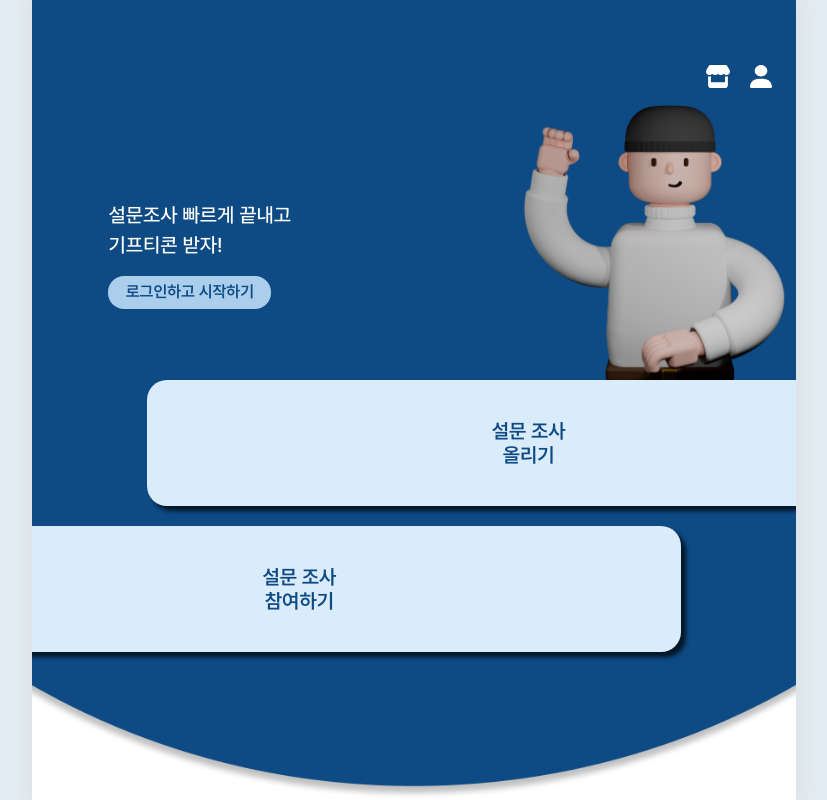
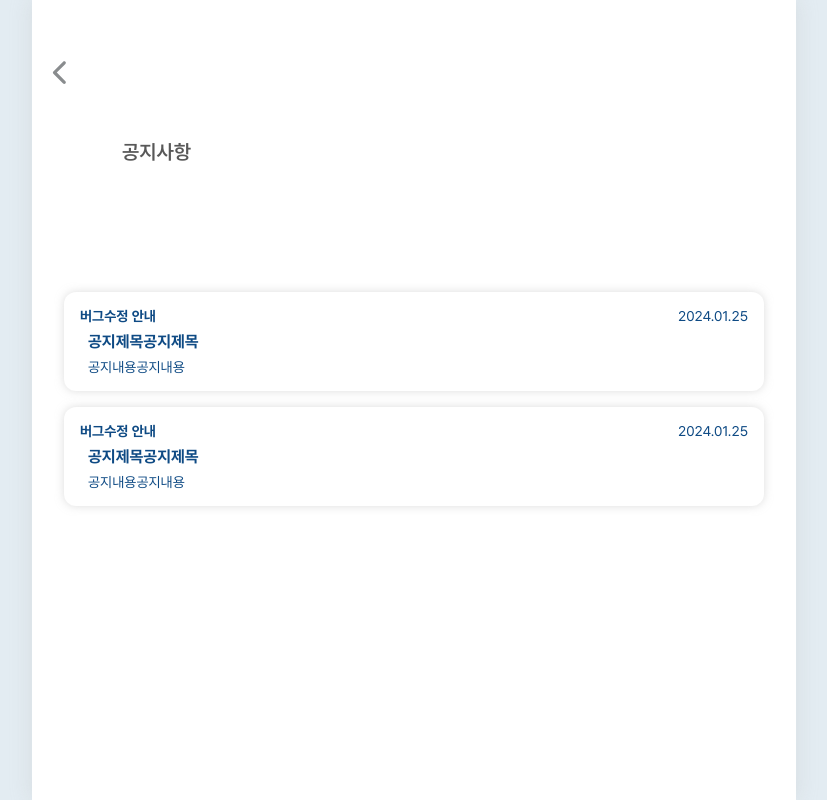
Before and after one commit to mingki831/Hannyang, a React (Create React App) app: page /noticePage in a window 1280 px wide. Shown: the whole page, without its empty margins (226-1053 px from the left). Built offline with nearby package versions, Linux system fonts and the light colour scheme.

Commit message:
feat/NoticePage CSS 완료

```diff
--- a/src/pages/mypage/Mypage.jsx
+++ b/src/pages/mypage/Mypage.jsx
@@ -54,7 +54,7 @@ export default function Mypage() {
             <MypageST.HelpBtn onClick={()=>navigate('/inquiryPage')}>
               궁금해요 <SVG name='Goto' size='10' color='var(--grey-normal)'/>
             </MypageST.HelpBtn>
-            <MypageST.HelpBtn>
+            <MypageST.HelpBtn onClick={()=>navigate('/noticePage')}>
               공지사항 <SVG name='Goto' size='10' color='var(--grey-normal)'/>
             </MypageST.HelpBtn>
         </MypageST.HelpZone>
--- a/src/pages/mypage/admin/InquiryPage.jsx
+++ b/src/pages/mypage/admin/InquiryPage.jsx
@@ -40,7 +40,7 @@ export default function Mypoint() {
     }
 
     useEffect(() => {
-        setPage('mypoint');
+        setPage('inquiryPage');
     }, []);
 
     return (
--- /dev/null
+++ b/src/pages/mypage/admin/NoticePage.jsx
@@ -0,0 +1,57 @@
+import { useContext, useEffect, useState } from 'react';
+
+import { PageContext } from '../../../components/context/PageContext';
+
+import * as MyInfoST from '../style/MyInfoStyle';
+import * as MypageST from '../style/MypageStyle';
+import * as SignST from '../../signup/SignUpStyle';
+import Layout from '../../../components/layout/Layout';
+
+export default function Mypoint() {
+
+    const { setPage } = useContext(PageContext);
+
+    useEffect(() => {
+        setPage('noticePage');
+    }, []);
+
+    return (
+    <>
+    <Layout>
+    <SignST.ContentZone>
+        <MyInfoST.MainZone>
+            <MyInfoST.MainText>공지사항</MyInfoST.MainText>
+        </MyInfoST.MainZone>
+        <MyInfoST.HistoryZone>
+
+            <MypageST.NoticeBox>
+                {/* 윗부분 */}
+                <MypageST.NoticeTop>
+                    <MypageST.NoticeCate>버그수정 안내</MypageST.NoticeCate>
+                    2024.01.25
+                </MypageST.NoticeTop>
+                {/* 내용 */}
+                <MypageST.NoticeBottom>
+                    <MypageST.NoticeTitle>공지제목공지제목</MypageST.NoticeTitle>
+                    공지내용공지내용
+                </MypageST.NoticeBottom>
+            </MypageST.NoticeBox>
+
+            <MypageST.NoticeBox>
+                {/* 윗부분 */}
+                <MypageST.NoticeTop>
+                    <MypageST.NoticeCate>버그수정 안내</MypageST.NoticeCate>
+                    2024.01.25
+                </MypageST.NoticeTop>
+                {/* 내용 */}
+                <MypageST.NoticeBottom>
+                    <MypageST.NoticeTitle>공지제목공지제목</MypageST.NoticeTitle>
+                    공지내용공지내용
+                </MypageST.NoticeBottom>
+            </MypageST.NoticeBox>
+        </MyInfoST.HistoryZone>
+    </SignST.ContentZone>
+    </Layout>
+    </>
+    )
+}
--- a/src/pages/mypage/style/MypageStyle.jsx
+++ b/src/pages/mypage/style/MypageStyle.jsx
@@ -238,3 +238,36 @@ export const AnswerZone = styled.div`
   color: var(--grey-dark);
   font-size: var(--font-small);
 `;
+
+export const NoticeBox = styled.div`
+  width: 100%;
+  height: fit-content;
+  padding: 16px;
+  margin-bottom: 16px;
+
+  color: var(--blue-normal);
+  font-size: var(--font-small);
+
+  border-radius: 12px;
+  box-shadow: 0px 0px 8px 0px rgba(187, 187, 187, 0.50);
+`;
+
+export const NoticeTop = styled.div`
+  display: flex;
+  justify-content: space-between;
+`;
+
+export const NoticeCate = styled.div`
+  font-weight: var(--weight-bold);
+`;
+
+export const NoticeBottom = styled.div`
+  margin-top: 8px;
+  padding: 0 8px 0 8px;
+`;
+
+export const NoticeTitle = styled.div`
+  margin-bottom: 8px;
+  font-weight: var(--weight-bold);
+  font-size: var(--font-regular)
+`;
--- a/src/shared/router/Router.js
+++ b/src/shared/router/Router.js
@@ -13,6 +13,7 @@ import MypageEdit from '../../pages/mypage/profile/MypageEdit';
 import Mypoint from '../../pages/mypage/collect/Mypoint';
 import Mygifticon from '../../pages/mypage/collect/Mygifticon';
 import InquiryPage from '../../pages/mypage/admin/InquiryPage';
+import NoticePage from '../../pages/mypage/admin/NoticePage';
 
 const Router = () => {
     return (
@@ -38,6 +39,7 @@ const Router = () => {
                 <Route path='/mypoint' element={<Mypoint/>}/>
                 <Route path='/mygifticon' element={<Mygifticon/>}/>
                 <Route path='/inquiryPage' element={<InquiryPage/>}/>
+                <Route path='/noticePage' element={<NoticePage/>}/>
             </Routes>
         </BrowserRouter>
         </>
```
